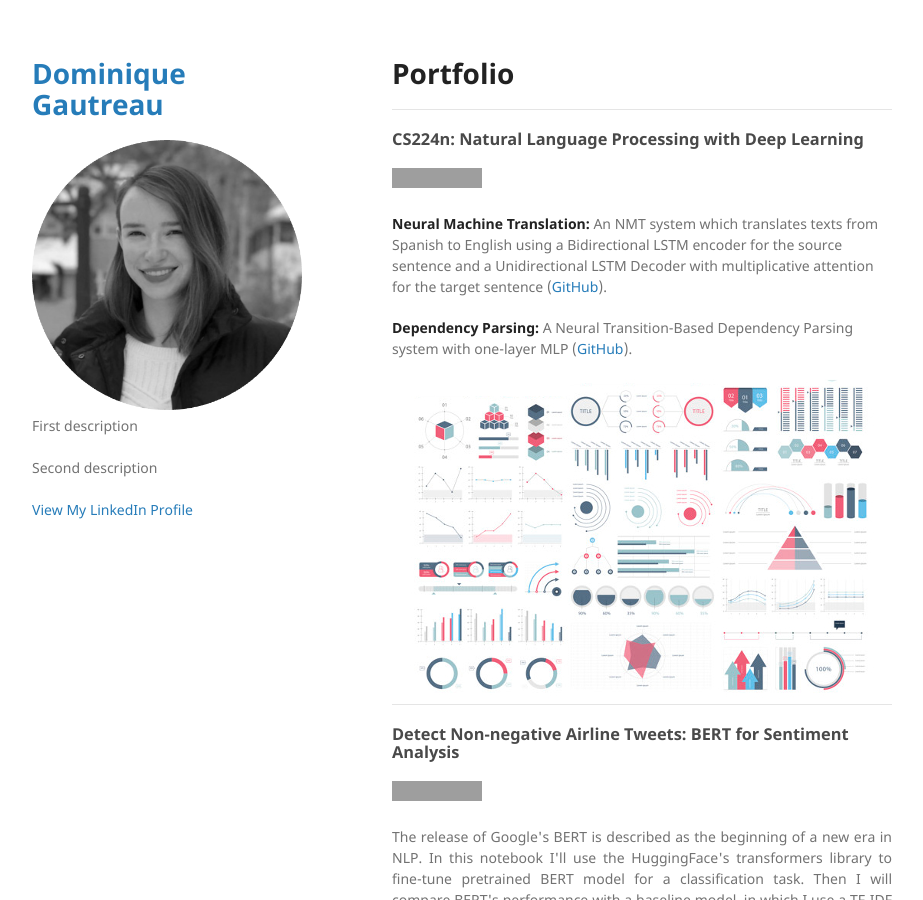
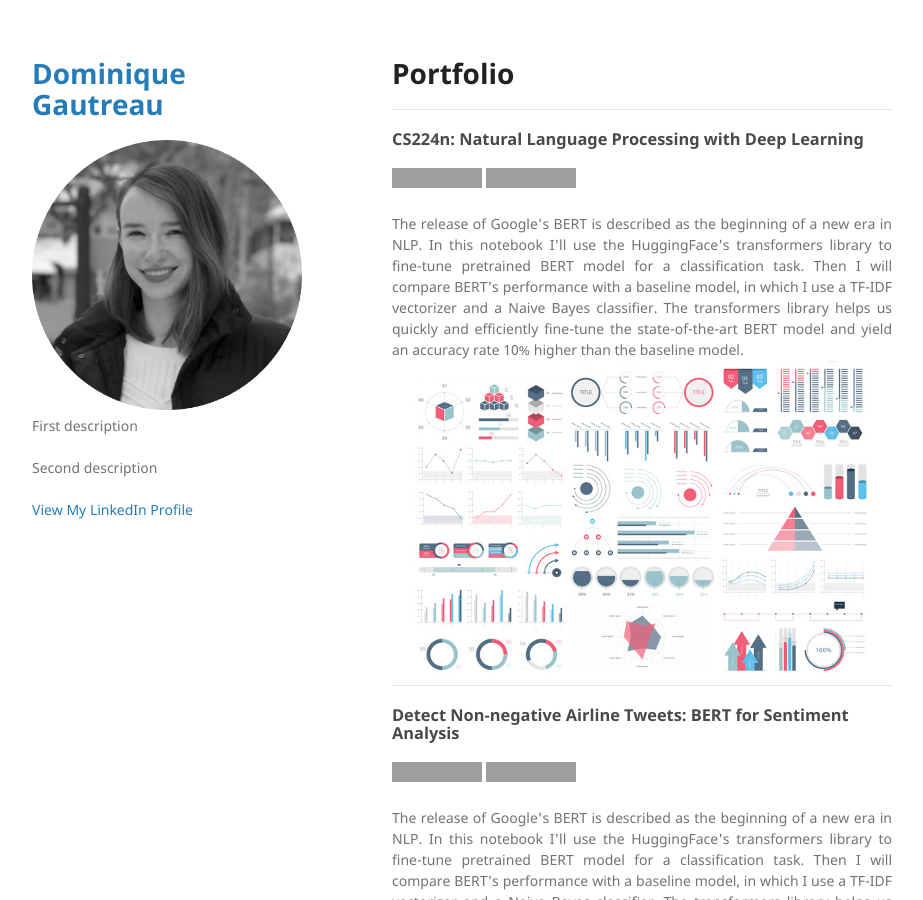
Before and after one commit to dgautreau/dgautreau.github.io, a Jekyll site: the page built from index.md, in a window 1280 px wide and 900 px high. Shown: the whole window, without its empty margins (178-1101 px from the left). Built offline with Jekyll 4.4.1, drawn with Linux system fonts in a browser that asks for light colours; our own code applies the rules of GitHub Pages for plain Markdown files; grey boxes are pictures that could not be loaded.

Commit message:
Update index.md

```diff
--- a/index.md
+++ b/index.md
@@ -3,18 +3,18 @@
 
 ### CS224n: Natural Language Processing with Deep Learning
 
-[![View on GitHub](https://img.shields.io/badge/GitHub-View_on_GitHub-blue?logo=GitHub)](https://github.com/chriskhanhtran/CS224n-NLP-Solutions/tree/master/assignments/)
+[![Open Notebook](https://img.shields.io/badge/Jupyter-Open_Notebook-blue?logo=Jupyter)](projects/ames-house-price.html)
+[![View on GitHub](https://img.shields.io/badge/GitHub-View_on_GitHub-blue?logo=GitHub)](https://github.com/chriskhanhtran/kaggle-house-price/blob/master/ames-house-price.ipynb)
 
-**Neural Machine Translation:** An NMT system which translates texts from Spanish to English using a Bidirectional LSTM encoder for the source sentence and a Unidirectional LSTM Decoder with multiplicative attention for the target sentence ([GitHub](https://github.com/chriskhanhtran/CS224n-NLP-Solutions/tree/master/assignments/)).
-
-**Dependency Parsing:** A Neural Transition-Based Dependency Parsing system with one-layer MLP ([GitHub](https://github.com/chriskhanhtran/CS224n-NLP-Assignments/tree/master/assignments/a3)).
+<div style="text-align: justify">The release of Google's BERT is described as the beginning of a new era in NLP. In this notebook I'll use the HuggingFace's transformers library to fine-tune pretrained BERT model for a classification task. Then I will compare BERT's performance with a baseline model, in which I use a TF-IDF vectorizer and a Naive Bayes classifier. The transformers library helps us quickly and efficiently fine-tune the state-of-the-art BERT model and yield an accuracy rate 10% higher than the baseline model.</div>
 
 <center><img src="images/dummy_thumbnail.jpg"/></center>
 
 ---
 ### Detect Non-negative Airline Tweets: BERT for Sentiment Analysis
 
-[![Run in Google Colab](https://img.shields.io/badge/Colab-Run_in_Google_Colab-blue?logo=Google&logoColor=FDBA18)](https://colab.research.google.com/drive/1f32gj5IYIyFipoINiC8P3DvKat-WWLUK)
+[![Open Notebook](https://img.shields.io/badge/Jupyter-Open_Notebook-blue?logo=Jupyter)](projects/ames-house-price.html)
+[![View on GitHub](https://img.shields.io/badge/GitHub-View_on_GitHub-blue?logo=GitHub)](https://github.com/chriskhanhtran/kaggle-house-price/blob/master/ames-house-price.ipynb)
 
 <div style="text-align: justify">The release of Google's BERT is described as the beginning of a new era in NLP. In this notebook I'll use the HuggingFace's transformers library to fine-tune pretrained BERT model for a classification task. Then I will compare BERT's performance with a baseline model, in which I use a TF-IDF vectorizer and a Naive Bayes classifier. The transformers library helps us quickly and efficiently fine-tune the state-of-the-art BERT model and yield an accuracy rate 10% higher than the baseline model.</div>
 
```
Also changed, not shown: other parts of index.md (+2 -3 lines).
